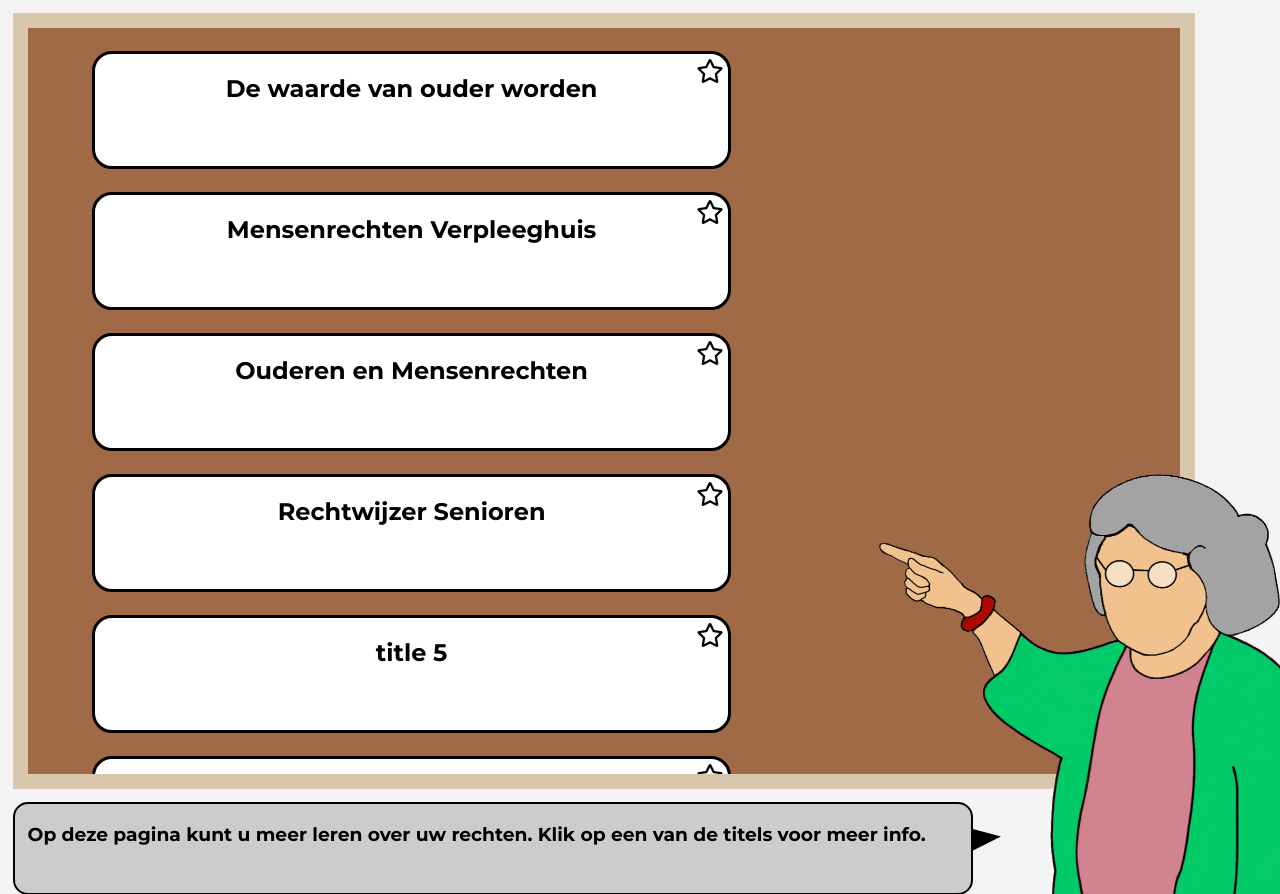
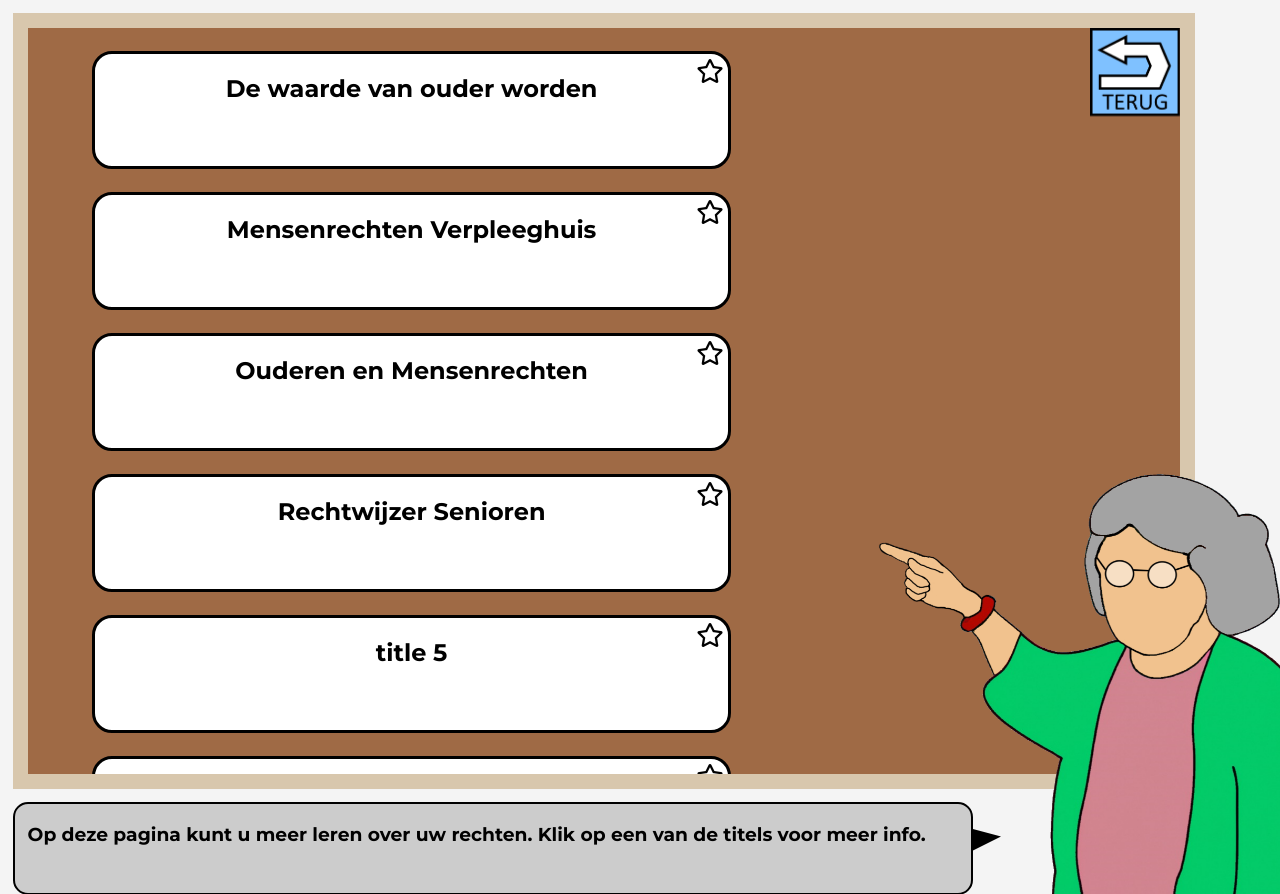
Before and after one commit to roel204/CLE3, a PHP site: page /Jaar1/roelMap/roelHTML.html in a window 1280 px wide. Shown: the top 894 px of the page. Run offline with PHP 8.4, Linux system fonts and the light colour scheme.

Commit message:
terug knop

```diff
--- a/css/style.css
+++ b/css/style.css
@@ -69,3 +69,10 @@ body {
 #talk-box h3 {
     margin-left: 1vw;
 }
+
+.terug-knop {
+    width: 7vw;
+    position: absolute;
+    top: 0;
+    right: 0;
+}
--- a/lindseyMap/lindseyHTML.html
+++ b/lindseyMap/lindseyHTML.html
@@ -15,7 +15,9 @@
 </header>
 <main>
   <section class="pinboard">
-
+    <a href="../index.html">
+      <img class="terug-knop" src="../img/Terug.png" alt="terug knop">
+    </a>
   </section>
   <section>
     <img class="hennie" src="../img/hennie.png" alt="Hennie">
--- a/matsMap/matsHTML.html
+++ b/matsMap/matsHTML.html
@@ -15,7 +15,9 @@
 </header>
 <main>
   <section class="pinboard">
-
+    <a href="../index.html">
+      <img class="terug-knop" src="../img/Terug.png" alt="terug knop">
+    </a>
   </section>
   <section>
     <img class="hennie" src="../img/hennie.png" alt="Hennie">
--- a/roelMap/roelHTML.html
+++ b/roelMap/roelHTML.html
@@ -18,6 +18,9 @@
     <div id="list" class="list">
 
     </div>
+    <a href="../index.html">
+      <img class="terug-knop" src="../img/Terug.png" alt="terug knop">
+    </a>
   </section>
   <section>
     <img class="hennie" src="../img/hennie.png" alt="Hennie">
--- a/stijnMap/stijnHTML.html
+++ b/stijnMap/stijnHTML.html
@@ -43,6 +43,9 @@
       <ul id="favorietenLijst"></ul>
       <button id="clearFavorites">wis favorieten</button>
     </section>
+    <a href="../index.html">
+      <img class="terug-knop" src="../img/Terug.png" alt="terug knop">
+    </a>
   </section>
   <section>
     <img class="hennie" src="../img/hennie.png">
```
